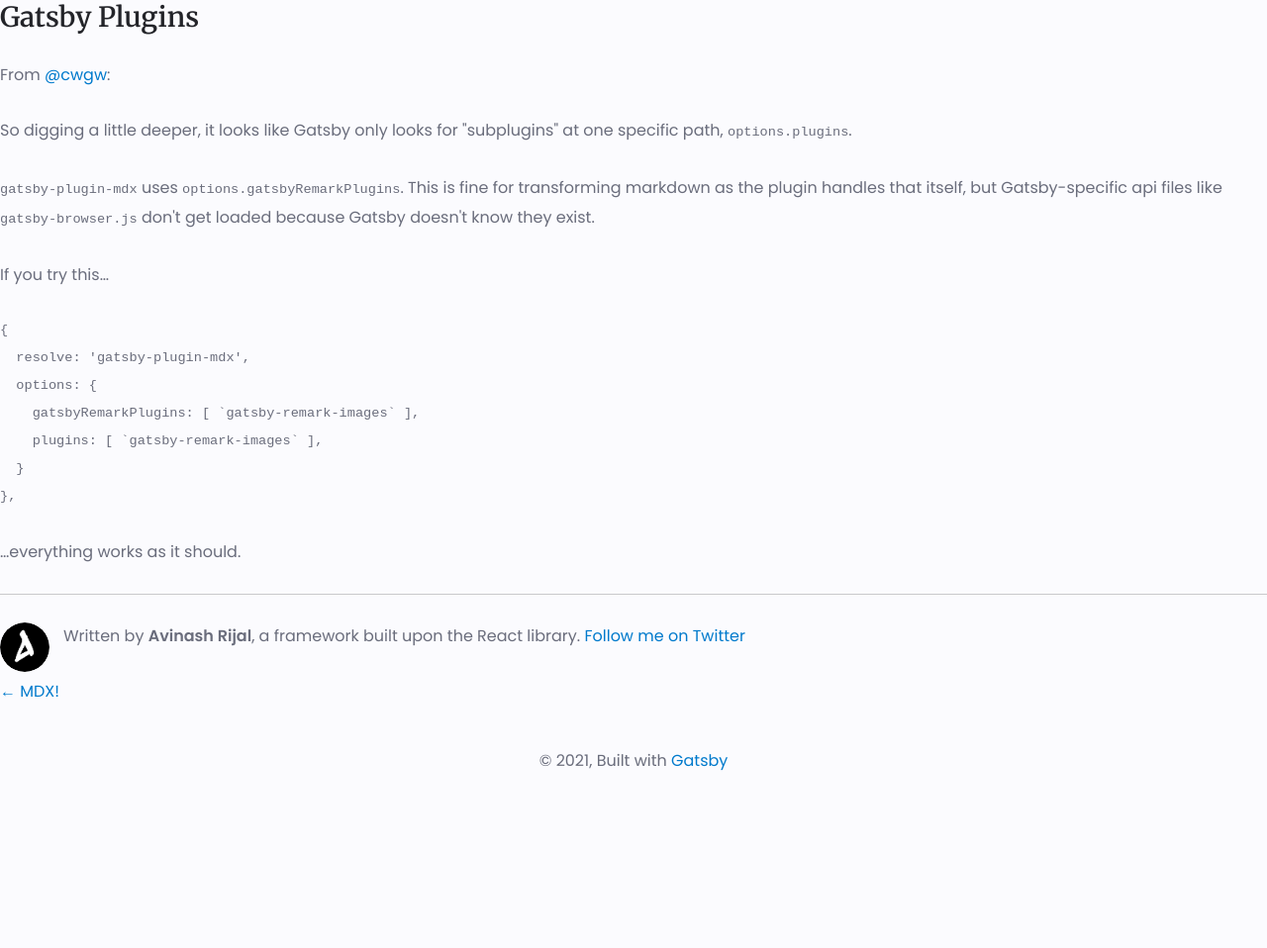
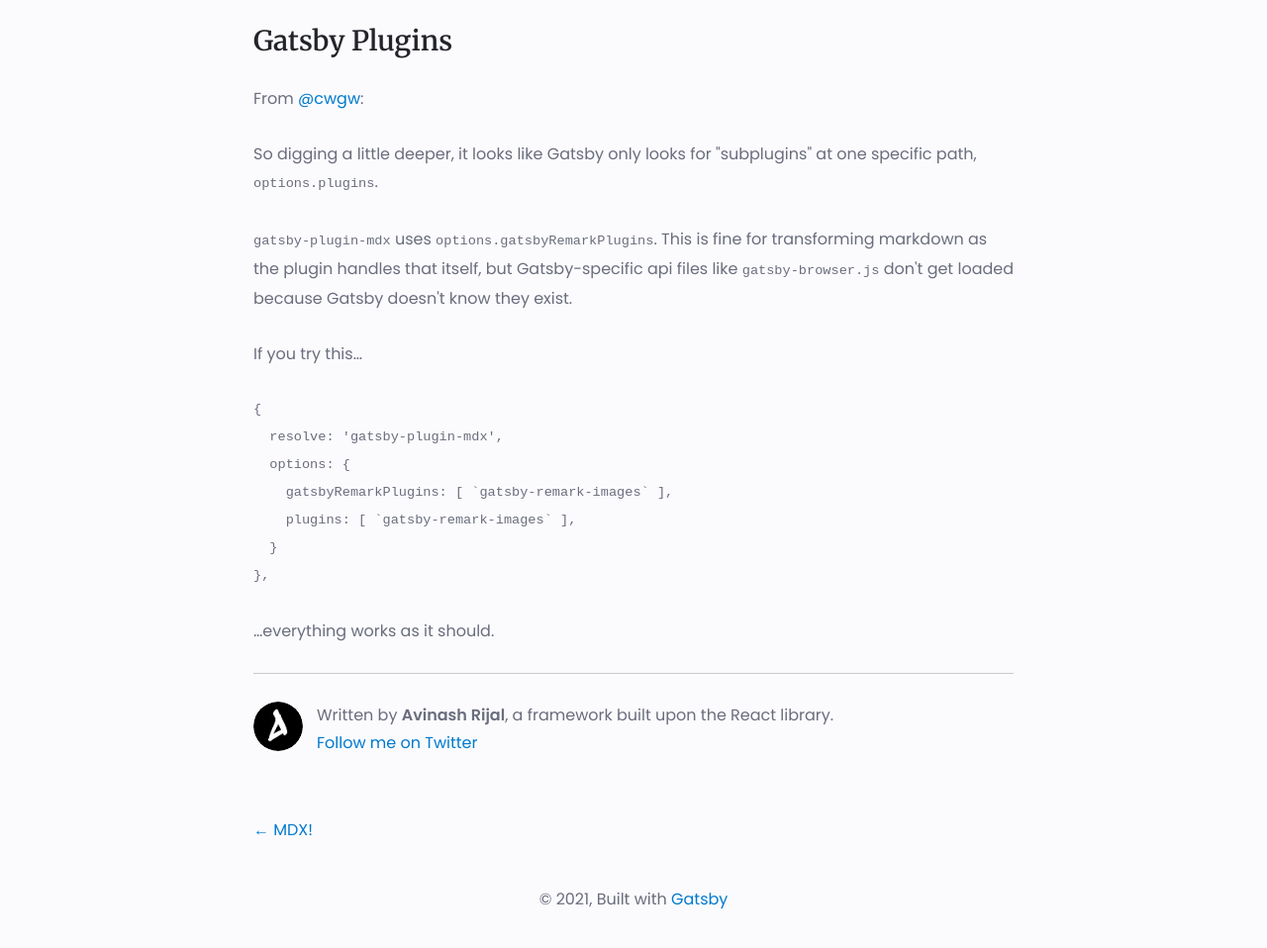
Before and after one commit to zaffron/avinash-portfolio, a Gatsby site: page /blog/awesome-images/ in a window 1280 px wide. Shown: the part 802-1760 px from the top of the page at 99% size. Before the commit the page ends 1633 px from the top, so only its background shows below. Built offline with nearby package versions, Linux system fonts and the light colour scheme; Gatsby itself is replaced by a stand-in of ours; some packages are replaced by stand-ins of ours; code samples lack their colours.

Commit message:
updated blog settings

```diff
--- a/src/components/bio.js
+++ b/src/components/bio.js
@@ -35,7 +35,7 @@
             />
             <p>
               Written by <strong>{author}</strong>, a framework built upon the React library.
-              {` `}
+              <br />
               <a href={`https://twitter.com/${social.twitter}`}>Follow me on Twitter</a>
             </p>
           </Container>
--- a/src/components/style.js
+++ b/src/components/style.js
@@ -20,6 +20,7 @@
 
 export const Main = styled.main`
   @media screen and (min-width: 768px) {
+    margin-top: 5rem;
     padding: 0 1rem;
   }
   @media screen and (min-width: 1024px) {
--- a/src/templates/blog-post.js
+++ b/src/templates/blog-post.js
@@ -6,6 +6,7 @@
 import Layout from '../components/layout'
 import SEO from '../components/seo'
 import { rhythm, scale } from '../utils/typography'
+import { Container } from '../components/style'
 
 class BlogPostTemplate extends React.Component {
   render() {
@@ -16,6 +17,7 @@
     return (
       <Layout location={this.props.location} title={siteTitle}>
         <SEO title={post.frontmatter.title} description={post.frontmatter.description || post.excerpt} />
+        <Container>
           <h1>{post.frontmatter.title}</h1>
           <p
             style={{
@@ -33,6 +35,7 @@
               marginBottom: rhythm(1),
             }}
           />
+
           <Bio />
 
           <ul
@@ -42,6 +45,7 @@
               justifyContent: `space-between`,
               listStyle: `none`,
               padding: 0,
+              marginTop: '2rem'
             }}
           >
             <li>
@@ -59,6 +63,7 @@
               )}
             </li>
           </ul>
+        </Container>
       </Layout>
     )
   }
```
Lines whose indentation alone changed are shown as unchanged.
